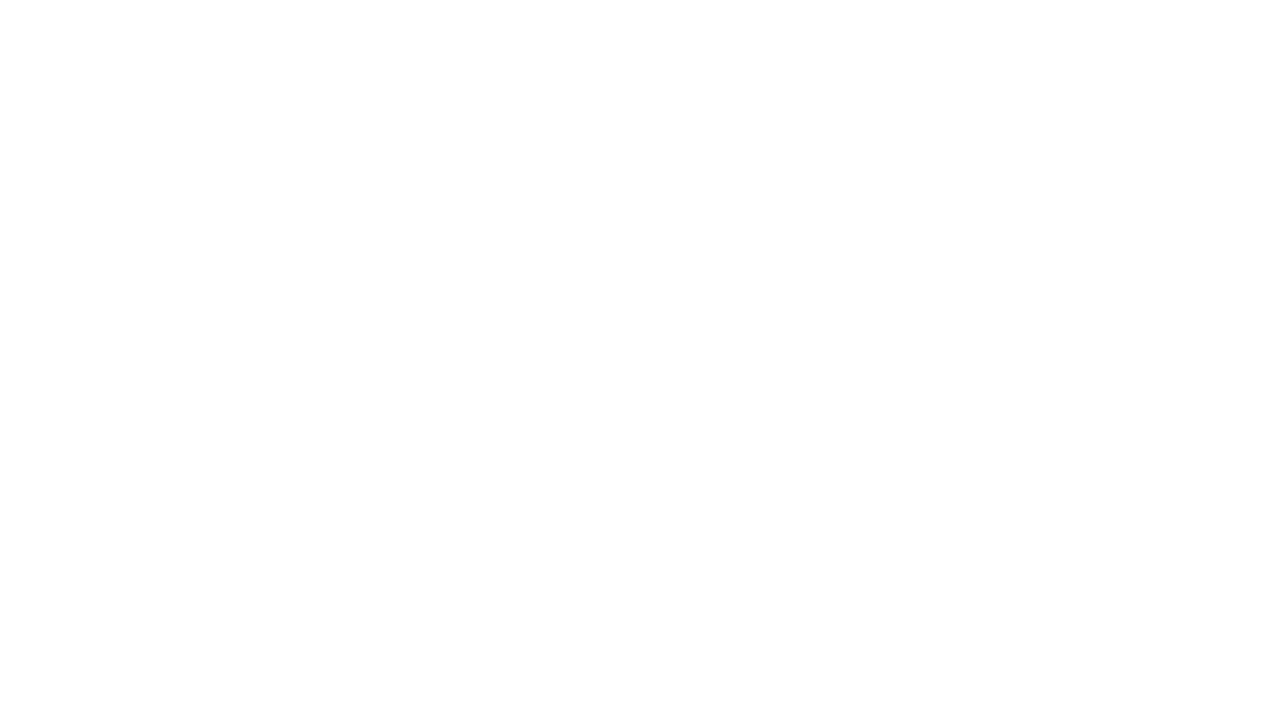
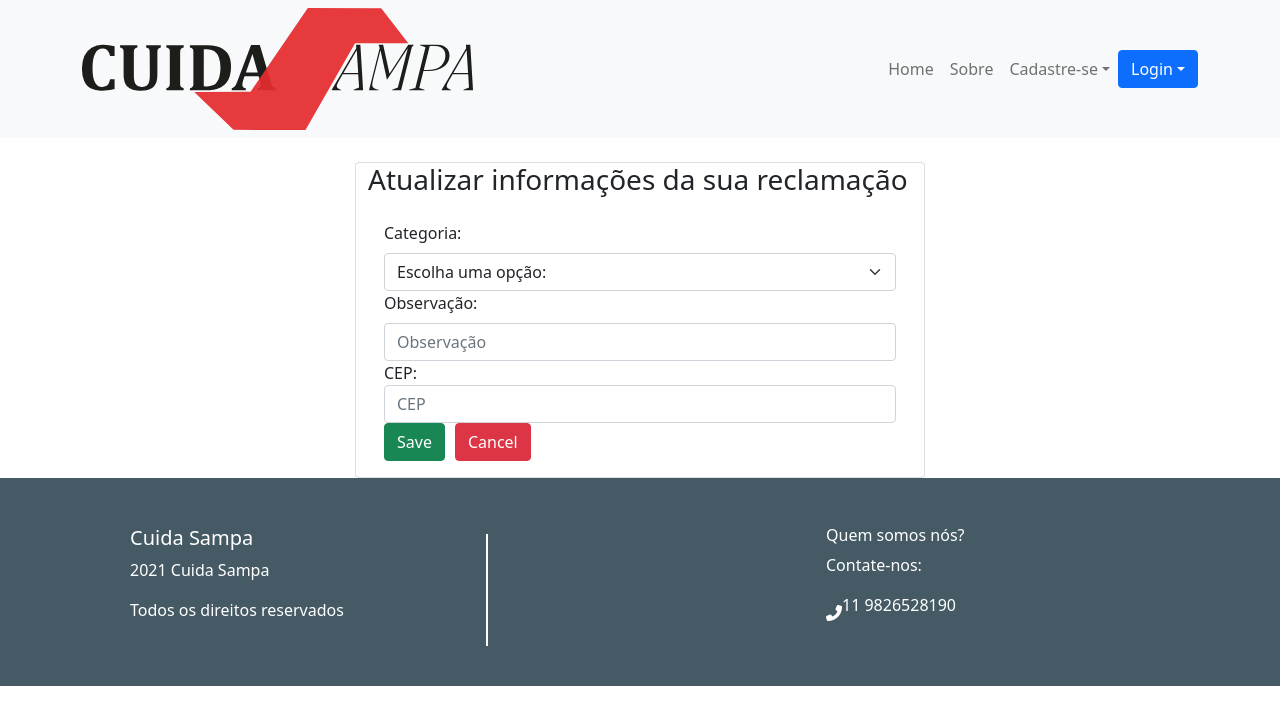
Before and after one commit to cliomaas/GS-frontend, a React (Create React App) app: page /alterar in a window 1280 px wide. Before the commit this address had no page. Shown: the top 724 px of the page. Built offline with nearby package versions, Linux system fonts and the light colour scheme; no server answers.

Commit message:
tentativa de pagina de alteracao mal sucedida

```diff
--- a/src/App.css
+++ b/src/App.css
@@ -1,3 +1,7 @@
+html{
+  height: 100vh;
+}
+
 .logo{
   width: 35%;
 }
@@ -25,6 +29,7 @@
 }
 
 footer{
+  width: 100vw;
   background-color: #455A64;
   color: white;
 }
--- /dev/null
+++ b/src/components/Alteracao/index.js
@@ -0,0 +1,111 @@
+import React, { Component } from "react";
+import axios from "axios";
+import { FormLabel, FormControl, FormSelect } from "react-bootstrap";
+
+class AlteraReclamacao extends Component {
+
+
+    constructor(props) {
+        super(props)
+
+        this.state = {
+            id: '10',
+            categoria: '',
+            obs: '',
+            cep: ''
+        }
+        this.alterarCategoriaHandler = this.alterarCategoriaHandler.bind(this);
+        this.alterarObservacaoHandler = this.alterarObservacaoHandler.bind(this);
+        this.updateReclamacao = this.updateReclamacao.bind(this);
+
+    }
+
+    getReclamacaoById(idrecl) {
+        return axios.get("http://localhost:8080/api/reclamacoes/" + idrecl);
+    }
+
+    updateReclamacao(reclamacao, idrecl) {
+        return axios.put("http://localhost:8080/api/reclamacao-" + idrecl, reclamacao);
+    }
+    // step 3
+    componentDidMount() {
+        this.getReclamacaoById(this.state.id).then((res) => {
+            let reclamacao = res.data;
+            this.setState({
+                categoria: reclamacao.categoria,
+                obs: reclamacao.obs,
+                cep: reclamacao.cep
+            });
+        });
+    }
+
+    updateReclamacao = (e) => {
+        let reclamacao = { categoria: this.state.categoria, obs: this.state.obs, cep: this.state.cep };
+        console.log('reclamacao => ' + JSON.stringify(reclamacao));
+        this.updateReclamacao(reclamacao, this.state.id).then(res => {
+            this.props.history.push('/lista');
+        });
+    }
+
+
+    alterarCategoriaHandler = (event) => {
+        this.setState({ categoria: event.target.value });
+    }
+
+    alterarObservacaoHandler = (event) => {
+        this.setState({ obs: event.target.value });
+    }
+
+    alterarCepHandler = (event) => {
+        this.setState({ cep: event.target.value });
+    }
+
+    cancel() {
+        this.props.history.push('/');
+    }
+
+    render() {
+        return (
+            <div>
+                <br></br>
+                <div className="container">
+                    <div className="row">
+                        <div className="card col-md-6 offset-md-3 offset-md-3">
+                            <h3>Atualizar informações da sua reclamação</h3>
+                            <div className="card-body">
+                                <form>
+                                    <div className="form-group">
+                                        <FormLabel htmlFor="categoria">Categoria: </FormLabel>
+                                        <FormSelect name="categoria" onChange={this.alterarCategoriaHandler} value={this.state.categoria} required>
+                                            <option disabled selected value="">Escolha uma opção:</option>
+                                            <option value="ambiental">Ambiental</option>
+                                            <option value="eletricidade">Eletricidade</option>
+                                            <option value="alerta">Alerta</option>
+                                            <option value="construcao">Construção</option>
+                                        </FormSelect>
+                                    </div>
+                                    <div className="form-group">
+                                        <FormLabel htmlFor="obs"> Observação: </FormLabel>
+                                        <FormControl placeholder="Observação" name="obs" className="form-control"
+                                            value={this.state.obs} onChange={this.alterarObservacaoHandler} />
+                                    </div>
+                                    <div className="form-group">
+                                        <label> CEP: </label>
+                                        <input placeholder="CEP" name="cep" className="form-control"
+                                            value={this.state.cep} onChange={this.alterarCepHandler} />
+                                    </div>
+
+                                    <button className="btn btn-success" onClick={this.updateReclamacao}>Save</button>
+                                    <button className="btn btn-danger" onClick={this.cancel.bind(this)} style={{ marginLeft: "10px" }}>Cancel</button>
+                                </form>
+                            </div>
+                        </div>
+                    </div>
+
+                </div>
+            </div>
+        )
+    }
+}
+
+export default AlteraReclamacao
--- a/src/components/Footer/index.js
+++ b/src/components/Footer/index.js
@@ -1,9 +1,10 @@
-import { Col, Row } from "react-bootstrap";
+import { Col, Container, Row } from "react-bootstrap";
 
 export default function Footer() {
     return (
         <>
             <footer>
+                <Container>
                     <Row className="p-5">
                         <Col>
                             <div>
@@ -26,6 +27,7 @@ export default function Footer() {
                             </div>
                         </Col>
                     </Row>
+                </Container>
             </footer>
         </>
     );
--- a/src/components/ListaReclamacoes/index.js
+++ b/src/components/ListaReclamacoes/index.js
@@ -13,8 +13,14 @@ class ListaReclamacoes extends Component {
         }
 
         this.deletarReclamacao = this.deletarReclamacao.bind(this);
+        this.editReclamacao = this.editReclamacao.bind(this);
     }
 
+
+
+    editReclamacao(id) {
+        window.location.href = `/add-employee/${id}`;
+    }
 
     deletar(idrecl) {
         return axios.post("http://localhost:8080/api/reclamacoes/" + idrecl)
@@ -64,6 +70,7 @@ class ListaReclamacoes extends Component {
                     <table className="table table-sm">
                         <thead>
                             <tr>
+                                <th>Id</th>
                                 <th>Data</th>
                                 <th>Categoria</th>
                                 <th>CEP</th>
@@ -74,11 +81,13 @@ class ListaReclamacoes extends Component {
                         <tbody>
                             {posts.map(post => (
                                 <tr key={post.id}>
+                                    <td>{post.id}</td>
                                     <td>{post.data}</td>
                                     <td>{post.categoria}</td>
                                     <td>{post.cep}</td>
                                     <td>{post.obs}</td>
-                                    <td><Button onClick={() => this.deletarReclamacao(post.id)}>Deletar</Button></td>
+                                    <td><Button onClick={() => this.deletarReclamacao(post.id)}>Deletar</Button>
+                                    </td>
                                 </tr>
                             ))}
                         </tbody>
--- /dev/null
+++ b/src/pages/Alteracao/index.js
@@ -0,0 +1,13 @@
+import Footer from "../../components/Footer";
+import NavBar from "../../components/NavBar";
+import AlteraReclamacao from "../../components/Alteracao";
+
+export default function Alteracao() {
+    return (
+        <>
+            <NavBar></NavBar>
+            <AlteraReclamacao></AlteraReclamacao>
+            <Footer></Footer>
+        </>
+    )
+}
--- a/src/pages/RegistroPF/index.js
+++ b/src/pages/RegistroPF/index.js
@@ -1,11 +1,13 @@
 import NavBar from "../../components/NavBar";
 import RegistroPF from "../../components/RegistroPF";
+import Footer from "../../components/Footer";
 
 function RegistroPessoaFisica() {
     return (
         <>
             <NavBar></NavBar>
             <RegistroPF></RegistroPF>
+            <Footer></Footer>
         </>
     );
 }
--- a/src/pages/RegistroPJ/index.js
+++ b/src/pages/RegistroPJ/index.js
@@ -1,11 +1,13 @@
 import NavBar from "../../components/NavBar";
 import RegistroPJ from "../../components/RegistroPJ";
+import Footer from "../../components/Footer";
 
 function RegistroPessoaJuridica() {
     return (
         <>
             <NavBar></NavBar>
             <RegistroPJ></RegistroPJ>
+            <Footer></Footer>
         </>
     );
 }
--- a/src/routes.js
+++ b/src/routes.js
@@ -5,6 +5,9 @@ import RegistroPessoaFisica from "./pages/RegistroPF";
 import RegistroPessoaJuridica from "./pages/RegistroPJ";
 import LoginPagePF from "./pages/Login/PF";
 import ListaReclamacoes from "./components/ListaReclamacoes";
+import Alteracao from "./pages/Alteracao";
+
+
 
 const RoutesSchema = () => {
     return (
@@ -15,6 +18,7 @@ const RoutesSchema = () => {
                 <Route element={<RegistroPessoaJuridica />} path="/registro-pj" />
                 <Route element={<LoginPagePF />} path="/login-pf" />
                 <Route element={<ListaReclamacoes />} path="/lista" />
+                <Route path="/alterar" element={<Alteracao />}></Route >
             </Routes>
         </BrowserRouter>
     );
```
Lines whose indentation alone changed are shown as unchanged.
